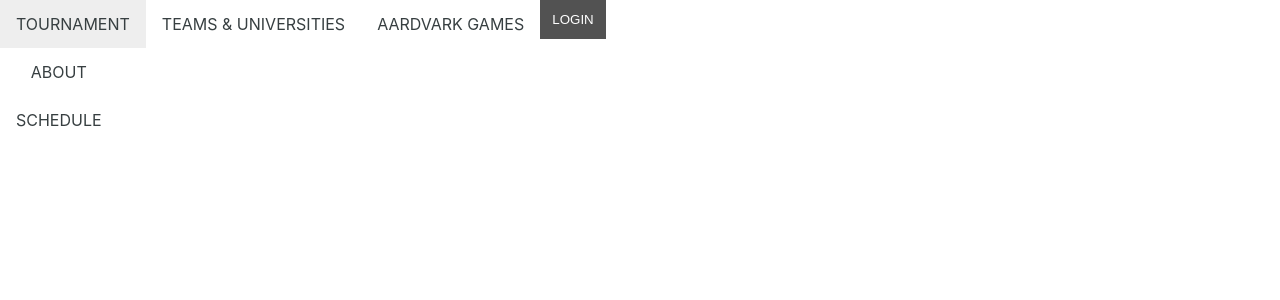
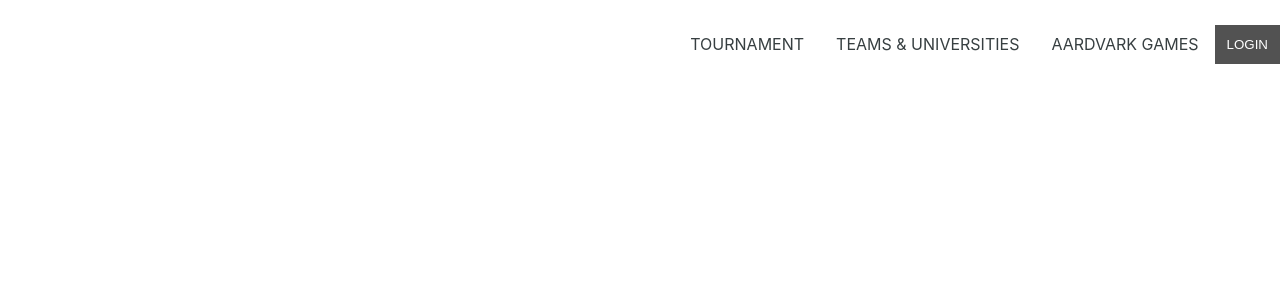
Before and after one commit to ISTE-500-501-TeamWatchHill/frontend, a React (Create React App) app: page / in a window 1280 px wide. Shown: the top 300 px of the page. Built offline with nearby package versions, Linux system fonts and the light colour scheme.

Commit message:
Better better

```diff
--- a/src/components/navbar/navbar.css
+++ b/src/components/navbar/navbar.css
@@ -1,10 +1,11 @@
-
 ul {
   list-style-type: none;
   margin: 0;
   padding: 0;
   overflow: hidden;
   background-color: #fff;
+  display: flex;
+  align-items: center;
 }
 
 li {
@@ -23,6 +24,9 @@ ul {
   background-color: #eee;
 }
 
-  .active {
-    background-color: #04AA6D;
+nav {
+  height: 88px;
+  display: flex;
+  align-items: center;
+  justify-content: end;
 }
```
Lines whose indentation alone changed are shown as unchanged.
